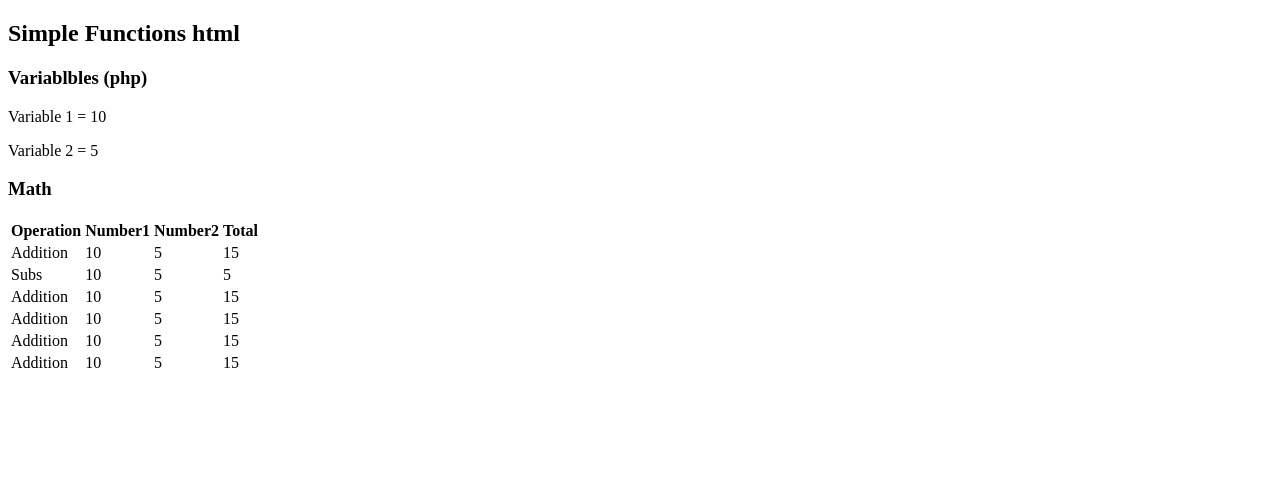
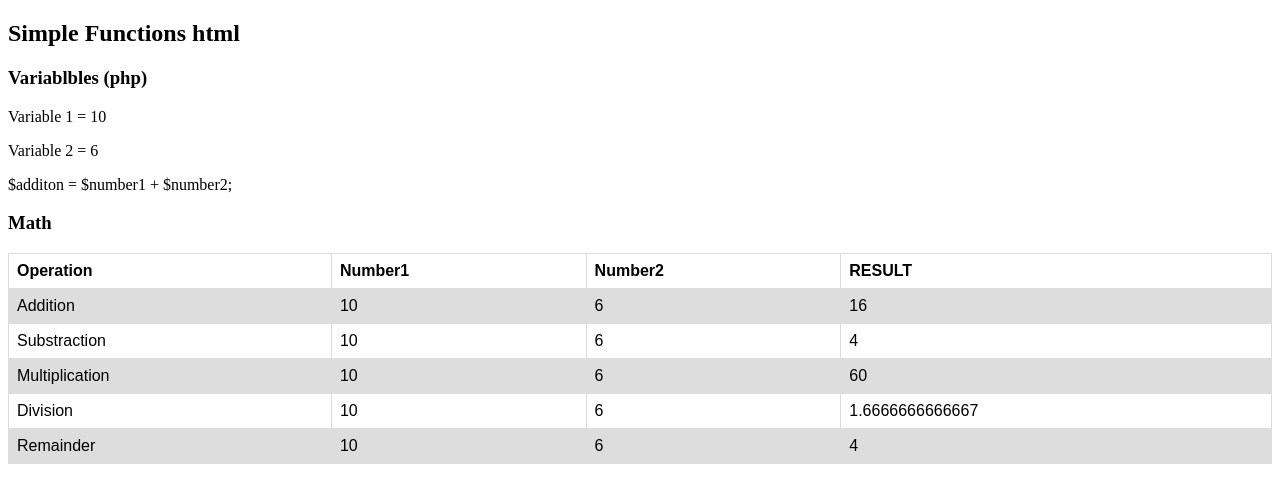
Before and after one commit to tallerdeldiablo/Php-Basics, a PHP site: page / in a window 1280 px wide. Shown: the top 503 px of the page. Run offline with PHP 8.4, Linux system fonts and the light colour scheme.

Commit message:
basic operations -addition-substraction-multiplication-division-remainder

```diff
--- a/Simple-functions-php/index.php
+++ b/Simple-functions-php/index.php
@@ -2,7 +2,24 @@
 <html lang="en" dir="ltr">
   <head>
     <meta charset="utf-8">
-    <title></title>
+    <title>PHP</title>
+    <style>
+table {
+  font-family: arial, sans-serif;
+  border-collapse: collapse;
+  width: 100%;
+}
+
+td, th {
+  border: 1px solid #dddddd;
+  text-align: left;
+  padding: 8px;
+}
+
+tr:nth-child(even) {
+  background-color: #dddddd;
+}
+</style>
   </head>
   <body>
          <!-- <h2>  Comments inside html </h2> -->
@@ -14,11 +31,20 @@
   $number1 = 10;
     echo " <p>  Variable 1 = 10 </p>";
 
-      //harcoded variable number 2 value of 5
-  $number2 = 5;
-    echo " <p>  Variable 2 = 5 </p>";
+      //harcoded variable number 2 value of 6
+  $number2 = 6;
+    echo " <p>  Variable 2 = 6 </p>
+
+   &#36;additon = &#36;number1 + &#36;number2;
+  <br>
+
+     ";
+
+
+    // ---OPERATIONS---↓
+
 //Addition operation
-    $sum = $number1+$number2;
+    $additon = $number1+$number2;
 
 //multiplication operation
         $multiplication = $number1*$number2;
@@ -27,7 +53,13 @@
     $substraction = $number1-$number2;
 // Division operation
 
-  $multiplication = $number1/$number2;
+  $division = $number1/$number2;
+
+  // Division operation
+
+    $modulo = $number1%$number2;
+
+
      ?>
      <h3> Math  </h3>
      <table>
@@ -35,7 +67,7 @@
           <th>Operation</th>
          <th>Number1</th>
          <th>Number2</th>
-         <th>Total</th>
+         <th> RESULT </th>
        </tr>
        <tr>  <?php
 
@@ -43,7 +75,7 @@
            <td>  Addition</td>
            <td>  $number1</td>
            <td>  $number2</td>
-           <td>  $sum</td>";
+           <td>  $additon</td>";
 
                 ?>
 
@@ -52,7 +84,7 @@
          <?php
 
             echo "
-            <td>  Subs</td>
+            <td>  Substraction</td>
             <td>  $number1</td>
             <td>  $number2</td>
             <td>  $substraction</td>";
@@ -63,46 +95,41 @@
          <?php
 
             echo "
-            <td>  Addition</td>
+            <td>  Multiplication</td>
             <td>  $number1</td>
             <td>  $number2</td>
-            <td>  $sum</td>";
+            <td>  $multiplication</td>";
 
                  ?>
        </tr>
+                 <?php
+                       echo "
        <tr>
-         <?php
 
-            echo "
-            <td>  Addition</td>
+
+
+            <td>  Division</td>
             <td>  $number1</td>
             <td>  $number2</td>
-            <td>  $sum</td>";
+            <td>  $division</td>
 
-                 ?>
+
        </tr>
        <tr>
-         <?php
 
-            echo "
-            <td>  Addition</td>
+
+
+            <td>  Remainder</td>
             <td>  $number1</td>
             <td>  $number2</td>
-            <td>  $sum</td>";
+            <td>  $modulo</td>
 
-                 ?>
+
        </tr>
-       <tr>
-         <?php
 
-            echo "
-            <td>  Addition</td>
-            <td>  $number1</td>
-            <td>  $number2</td>
-            <td>  $sum</td>";
 
-                 ?>
-       </tr>
+       ";?>
+
      </table>
 
   </body>
```
